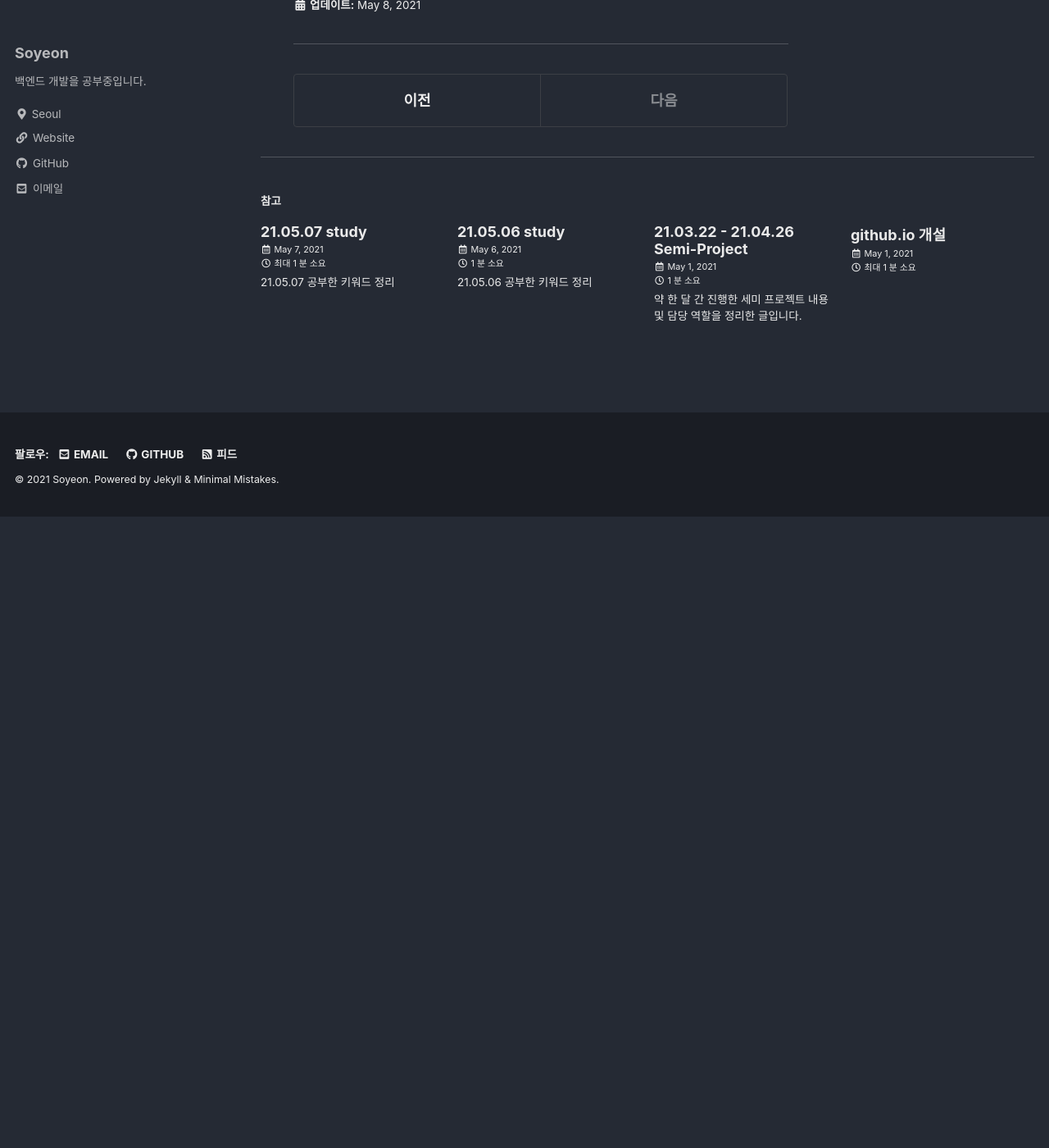
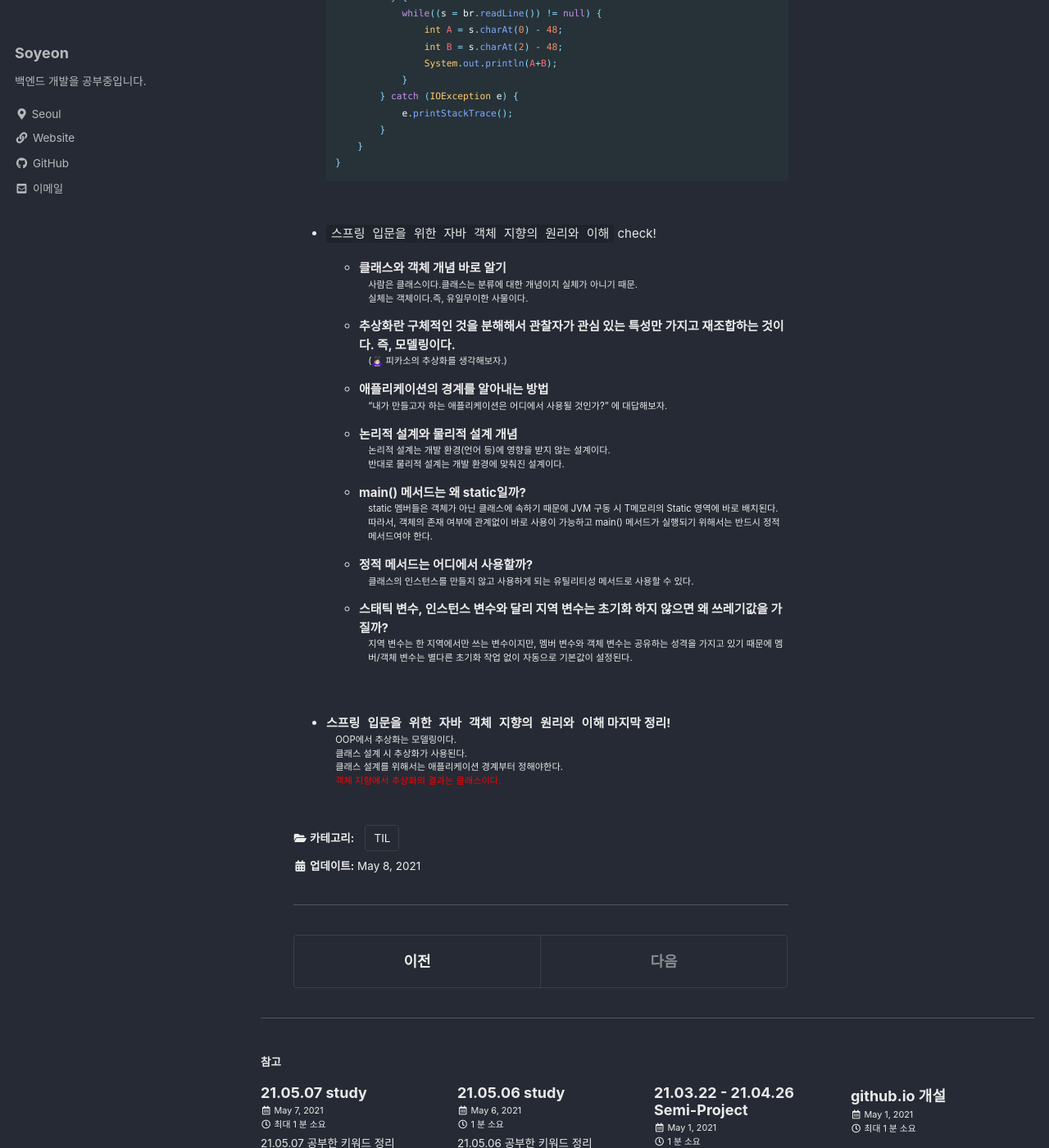
Before and after one commit to liv660/liv660.github.io, a Jekyll site: the page built from _posts/TIL/21.05.study/2021-05-08-210508.md, in a window 1280 px wide and 1400 px high, scrolled down 1836 px. Shown: the whole window at 82% size. Built offline with Jekyll 4.4.1, drawn with Linux system fonts in a browser that asks for light colours; cached includes are drawn as plain includes; before the commit the page ends 2466 px from its top, so only the background shows below that; some of the changed text lies outside the part shown.

Commit message:
Update TIL

````diff
--- a/_posts/TIL/21.05.study/2021-05-08-210508.md
+++ b/_posts/TIL/21.05.study/2021-05-08-210508.md
@@ -7,6 +7,17 @@ categories:
 
 
 # 📝21.05.08 TIL
++ `스프링 입문을 위한 자바 객체 지향의 원리와 이해`
+  + 클래스와 객체 개념 바로 알기
+    + 사람은 객체일까 클래스일까?
+  + 추상화란?
+  + 애플리케이션의 경계를 알아내는 방법?
+  + 논리적 설계와 물리적 설계 개념
+  + main() 메서드는 왜 static일까?
+  + 정적 메서드는 어디에서 사용할까?
+  + 스태틱 변수, 인스턴스 변수와 달리 지역 변수는 초기화 하지 않으면 왜 쓰레기값을 가질까?
+
+<br />
 
 + 백준 알고리즘 [10952](https://www.acmicpc.net/problem/10952), [10951](https://www.acmicpc.net/problem/10951) 풀이 완료
 
@@ -79,3 +90,36 @@ categories:
   }
   ```
 <br />
+
++ `스프링 입문을 위한 자바 객체 지향의 원리와 이해` check!
+  + 클래스와 객체 개념 바로 알기<br />
+  : 사람은 클래스이다.클래스는 분류에 대한 개념이지 실체가 아니기 때문.<br />
+  : 실체는 객체이다.즉, 유일무이한 사물이다.<br />
+
+  + 추상화란 구체적인 것을 분해해서 관찰자가 관심 있는 특성만 가지고 재조합하는 것이다. 즉, 모델링이다.<br/>
+    : (🙇🏻‍♀️ 피카소의 추상화를 생각해보자.)
+
+  + 애플리케이션의 경계를 알아내는 방법<br />
+    : "내가 만들고자 하는 애플리케이션은 어디에서 사용될 것인가?" 에 대답해보자.
+
+  + 논리적 설계와 물리적 설계 개념<br />
+    : 논리적 설계는 개발 환경(언어 등)에 영향을 받지 않는 설계이다.<br/>
+    : 반대로 물리적 설계는 개발 환경에 맞춰진 설계이다.
+
+  + main() 메서드는 왜 static일까?<br />
+    : static 멤버들은 객체가 아닌 클래스에 속하기 때문에 JVM 구동 시 T메모리의 Static 영역에 바로 배치된다.<br />
+    : 따라서, 객체의 존재 여부에 관계없이 바로 사용이 가능하고 main() 메서드가 실행되기 위해서는 반드시 정적 메서드여야 한다.
+
+  + 정적 메서드는 어디에서 사용할까? <br />
+    : 클래스의 인스턴스를 만들지 않고 사용하게 되는 유틸리티성 메서드로 사용할 수 있다.
+
+  + 스태틱 변수, 인스턴스 변수와 달리 지역 변수는 초기화 하지 않으면 왜 쓰레기값을 가질까? <br />
+    : 지역 변수는 한 지역에서만 쓰는 변수이지만, 멤버 변수와 객체 변수는 공유하는 성격을 가지고 있기 때문에 멤버/객체 변수는 별다른 초기화 작업 없이 자동으로 기본값이 설정된다.
+
+<br />
+
++ `스프링 입문을 위한 자바 객체 지향의 원리와 이해` 마지막 정리!<br />
+  : OOP에서 추상화는 모델링이다. <br />
+  : 클래스 설계 시 추상화가 사용된다. <br />
+  : 클래스 설계를 위해서는 애플리케이션 경계부터 정해야한다.<br />
+  : <span style="color:red;">객체 지향에서 추상화의 결과는 클래스이다.</span><br />
````
Also changed, not shown: _posts/TIL/21.05.study/2021-05-07-210507.md (+1 -1 lines).
